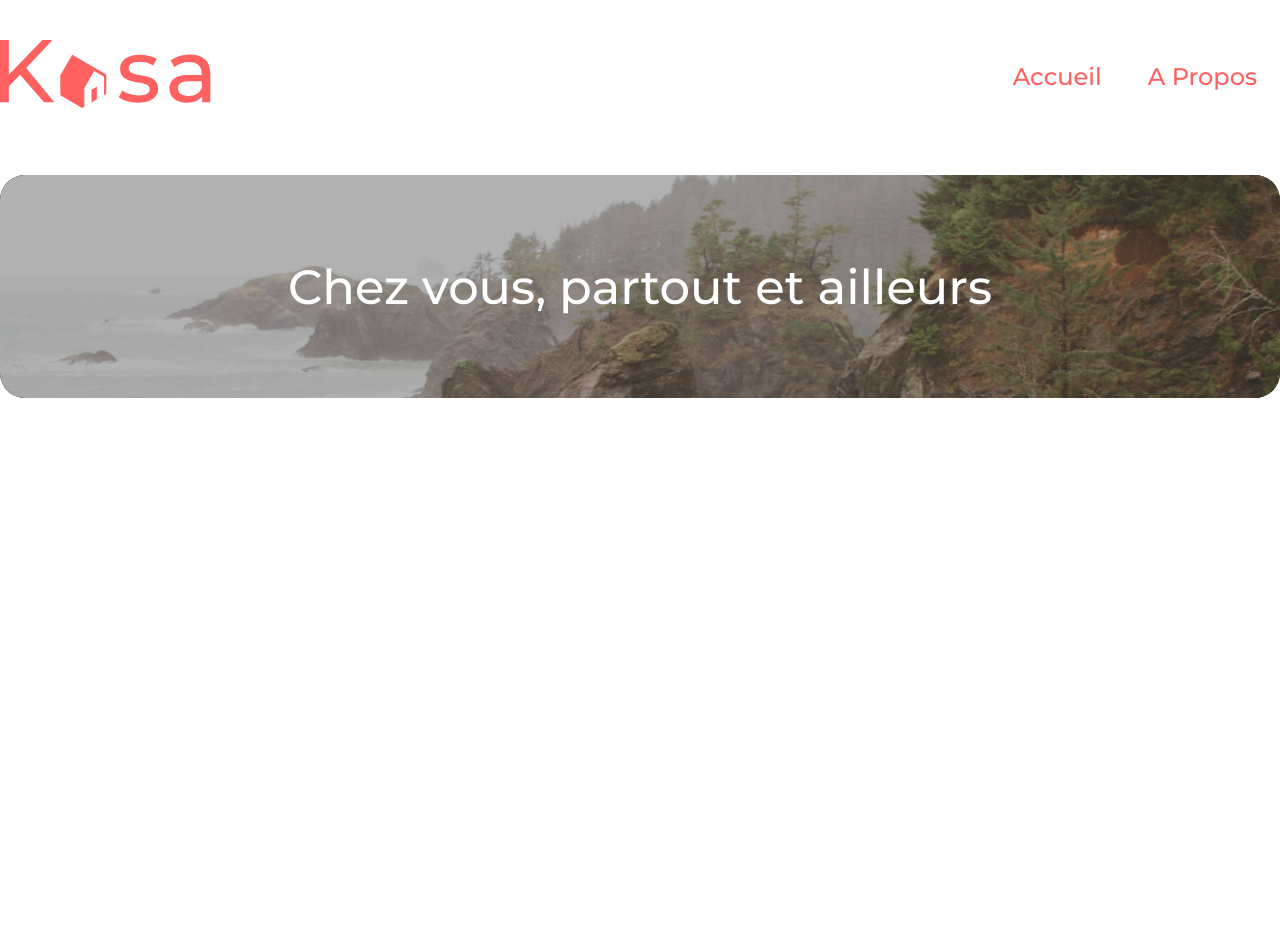
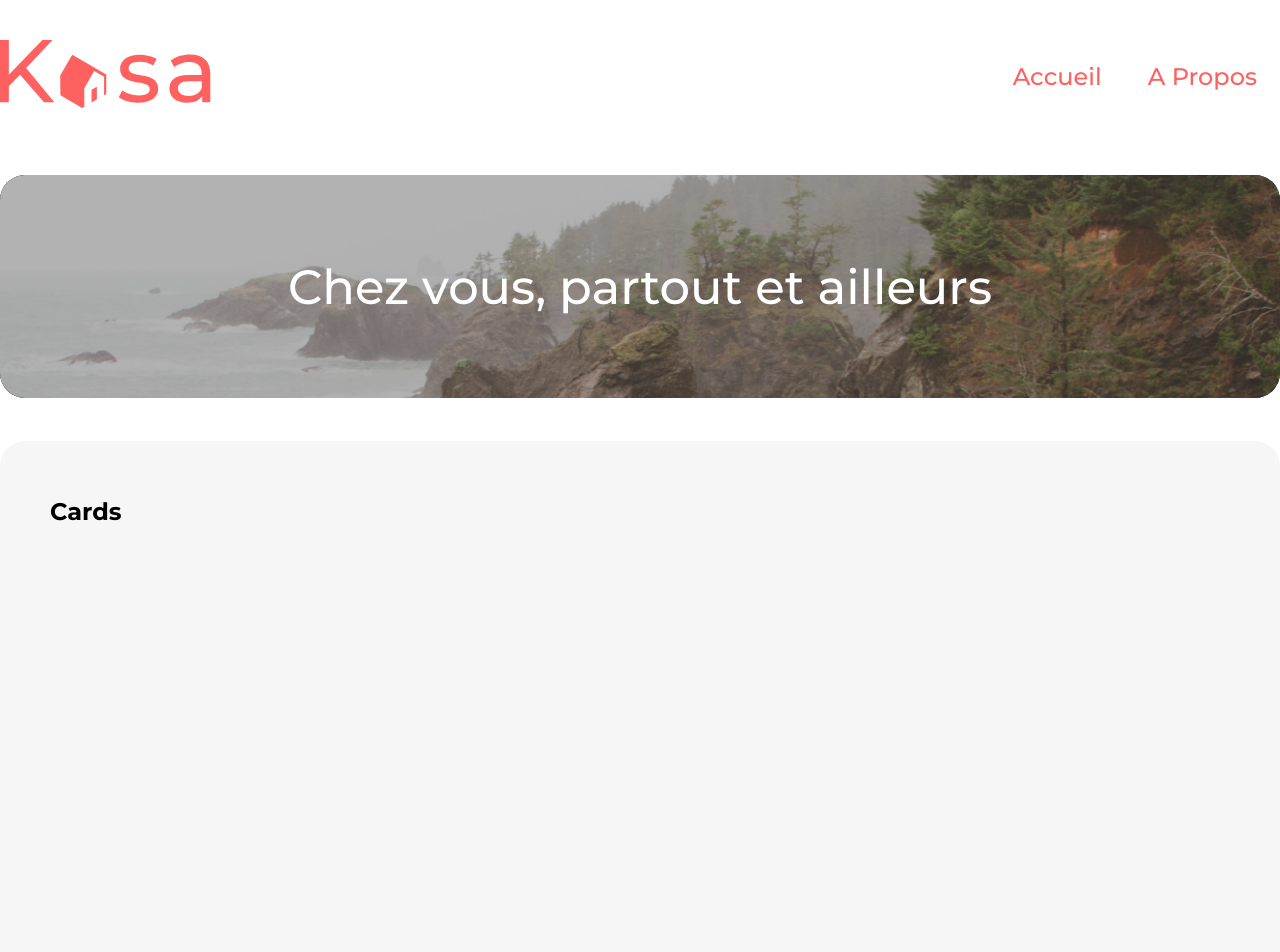
Before and after one commit to Manidoux41/kasa_v3, a React (Create React App) app: page /home in a window 1280 px wide. Shown: the top 952 px of the page. Built offline with nearby package versions, Linux system fonts and the light colour scheme.

Commit message:
add Card_container components

```diff
--- /dev/null
+++ b/src/components/Cards/Cards.js
@@ -0,0 +1,11 @@
+import React from 'react'
+
+const Cards = (props) => {
+  return (
+    <div className='cards'>
+        {props.children}
+    </div>
+  )
+}
+
+export default Cards
--- a/src/pages/Public/Home.js
+++ b/src/pages/Public/Home.js
@@ -1,12 +1,17 @@
 import React from 'react'
 import Banner from '../../components/Banner/Banner'
+import Cards from '../../components/Cards/Cards'
 
 const Home = () => {
   return (
     <div className='wrapper home'>
       <Banner />
+      <Cards>
+        <h2>Cards</h2>
       <br /><br /><br /><br /><br /><br /><br /><br /><br /><br /><br /><br /><br /><br /><br /><br /><br /><br /><br /><br /><br /><br /><br /><br /><br /><br /><br /><br /><br /><br /><br /><br /><br /><br /><br /><br /><br /><br /><br /><br /><br /><br /><br /><br /><br /><br /><br /><br /><br /><br />
       <p>test</p>
+      </Cards>
+
     </div>
 
   )
--- /dev/null
+++ b/src/styles/components/Cards/_cards.scss
@@ -0,0 +1,8 @@
+@use '../../abstracts/' as *;
+
+.cards {
+    background: #F6F6F6;
+    border-radius: 25px;
+    margin: 43px 0;
+    padding: 56px 50px;
+}
--- a/src/styles/components/_index.scss
+++ b/src/styles/components/_index.scss
@@ -1,3 +1,4 @@
 @forward 'Layouts/header';
 @forward 'Layouts/footer';
 @forward 'Banner/banner';
+@forward 'Cards/cards';
```
